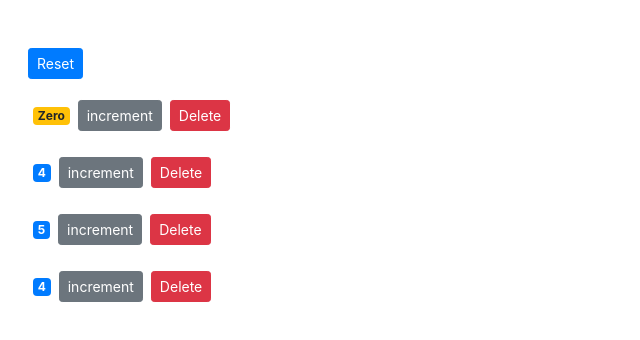
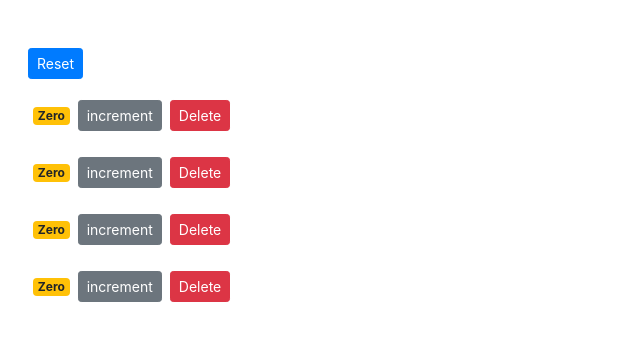
Before and after one commit to gowthamBhat/React-Counter-App, a React (Create React App) app: page / in a window 1280 px wide. Shown: the top 340 px of the page, without its empty margins (0-640 px from the left). Built offline with nearby package versions, Linux system fonts and the light colour scheme.

Commit message:
refactoring the code created a new parent counter component

```diff
--- a/src/App.js
+++ b/src/App.js
@@ -1,62 +1,12 @@
 import React, { Component } from 'react'
-import Counter from './components/counter';
+import ParentCounter from './components/ParentCounter';
 class App extends Component {
-  constructor(props) {
-    super(props)
-
-    this.state = {
-      count: [
-        { id: 1, value: 0 },
-        { id: 2, value: 4 },
-        { id: 3, value: 5 },
-        { id: 4, value: 4 }
-      ]
-    }
-  }
-  deleteHandler = (val) => {
 
 
-    const counter = this.state.count.filter(x => x.id !== val);
-    this.setState({ count: counter })
+  render() {
 
-  }
-
-
-  incrementHandler = (x) => {
-    const count = this.state.count.map((value) => {
-      if (value.id === x.id)
-        value.value++
-
-      return value
-    })
-    this.setState({ count })
-  }
-  resetHandler = () => {
-    const count = this.state.count.map((x) => {
-      x.value = 0
-      return x;
-    })
-    this.setState({ count })
-  }
-
-  render() {
-    const { count } = this.state
     return (
-      <div>
-        <button
-          className="btn btn-primary btn-sm m-2"
-          onClick={this.resetHandler} > Reset</button>
-        {count.map((x) => {
-
-          return (
-
-            <Counter key={x.id} count={x} incrementHandle={this.incrementHandler} onDel={this.deleteHandler} />
-
-          )
-        }
-        )}
-
-      </div>
+      <ParentCounter />
     )
   }
 }
--- /dev/null
+++ b/src/components/ParentCounter.jsx
@@ -0,0 +1,64 @@
+import React, { Component } from 'react'
+import Counter from './counter';
+class ParentCounter extends Component {
+    constructor(props) {
+        super(props)
+
+        this.state = {
+            count: [
+                { id: 1, value: 0 },
+                { id: 2, value: 0 },
+                { id: 3, value: 0 },
+                { id: 4, value: 0 }
+            ]
+        }
+    }
+    deleteHandler = (val) => {
+
+
+        const counter = this.state.count.filter(x => x.id !== val);
+        this.setState({ count: counter })
+
+    }
+
+
+    incrementHandler = (x) => {
+        const count = this.state.count.map((value) => {
+            if (value.id === x.id)
+                value.value++
+
+            return value
+        })
+        this.setState({ count })
+    }
+    resetHandler = () => {
+        const count = this.state.count.map((x) => {
+            x.value = 0
+            return x;
+        })
+        this.setState({ count })
+    }
+
+    render() {
+        const { count } = this.state
+        return (
+            <div>
+                <button
+                    className="btn btn-primary btn-sm m-2"
+                    onClick={this.resetHandler} > Reset</button>
+                {count.map((x) => {
+
+                    return (
+
+                        <Counter key={x.id} count={x} incrementHandle={this.incrementHandler} onDel={this.deleteHandler} />
+
+                    )
+                }
+                )}
+
+            </div>
+        )
+    }
+}
+// passing the deleteHandler method as a prop so can child component can call the root component
+export default ParentCounter
```
